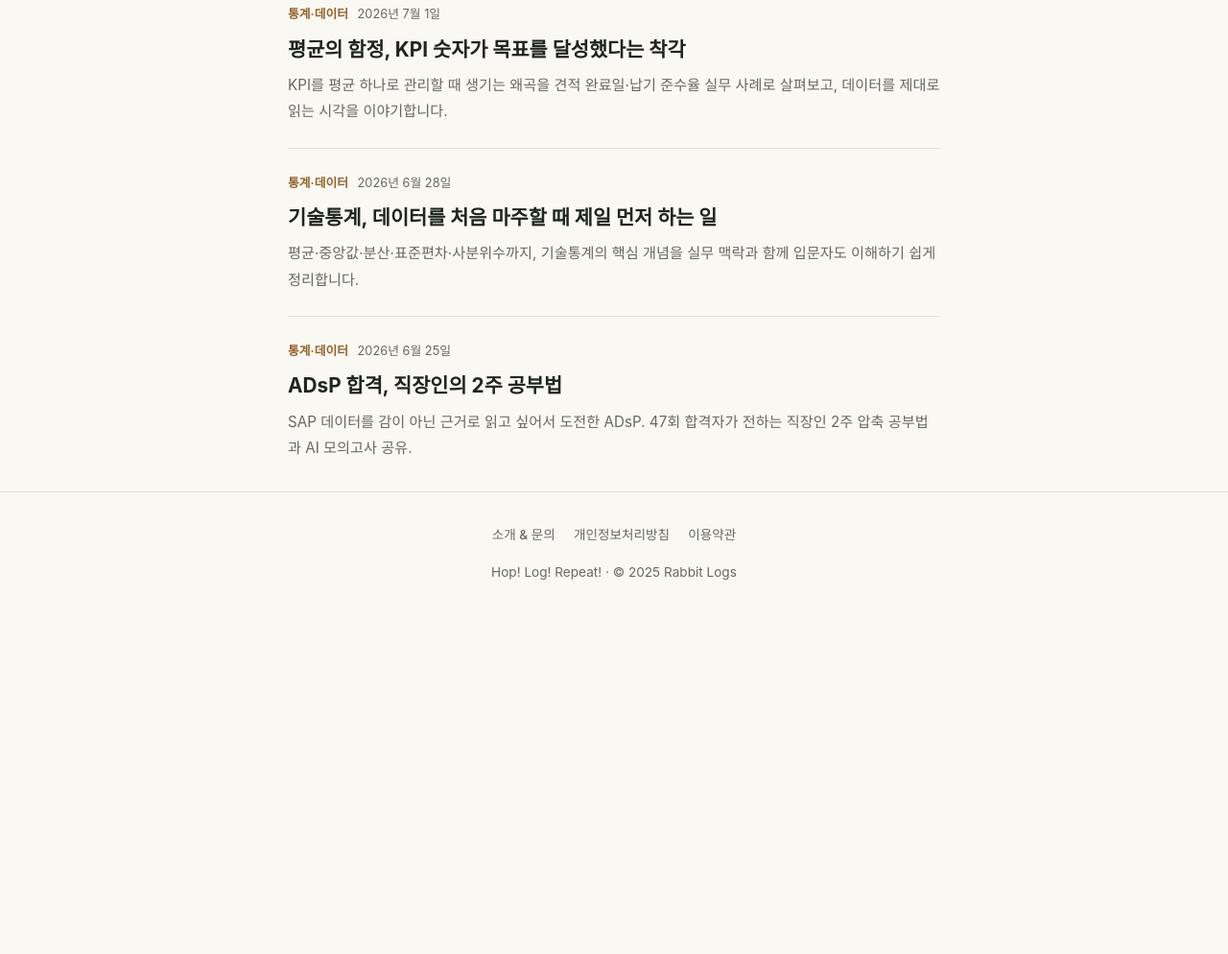
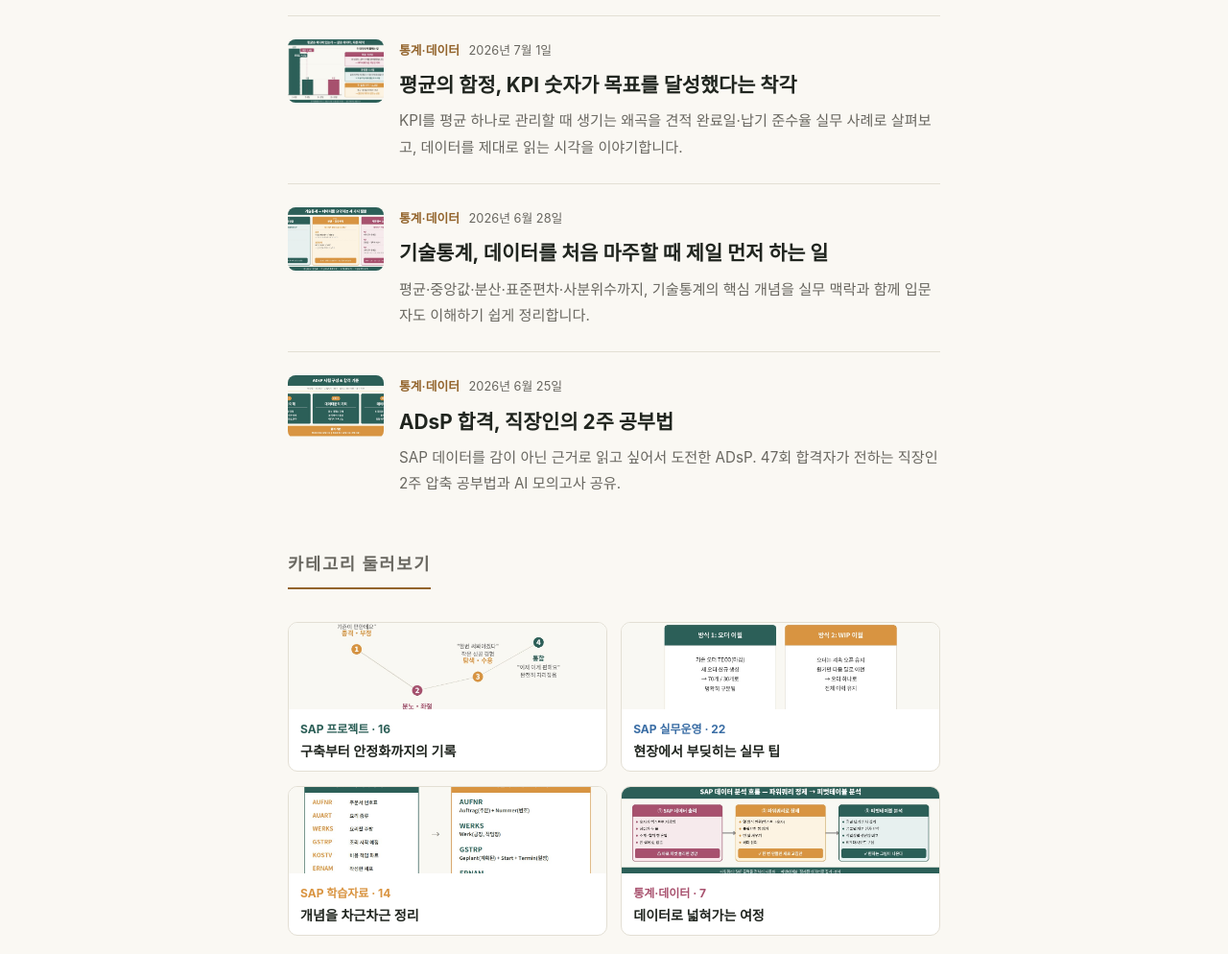
Before and after one commit to rabbitlogs/rabbit-logs, an Astro site: page / in a window 1280 px wide. Shown: the part 1033-2027 px from the top of the page at 96% size. Before the commit the page ends 1687 px from the top, so only its background shows below. Built offline with nearby package versions, Linux system fonts and the light colour scheme; Astro itself is replaced by a stand-in of ours; a web font is replaced by a local one.

Commit message:
feat: 홈 화면에 포스트 썸네일 및 카테고리 둘러보기 섹션 추가

```diff
--- /dev/null
+++ b/src/components/CategoryCard.astro
@@ -0,0 +1,35 @@
+---
+// 홈 화면 "카테고리 둘러보기" 섹션의 카드 하나.
+// 카테고리 대표 글(최신 글)의 썸네일 + 카테고리명·글 수 + 한 줄 소개를 보여준다.
+const { href, catLabel, count, blurb, color, thumbnail = null } = Astro.props;
+---
+
+<a href={href} class="cat-card">
+  {thumbnail ? (
+    <img src={thumbnail} alt="" class="cat-thumb" loading="lazy" width="220" height="120" />
+  ) : (
+    <div class="cat-thumb cat-thumb-empty"></div>
+  )}
+  <div class="cat-body">
+    <div class="cat-label" style={`color:${color}`}>{catLabel} · {count}</div>
+    <div class="cat-blurb">{blurb}</div>
+  </div>
+</a>
+
+<style>
+  .cat-card {
+    display: block; text-decoration: none; color: inherit;
+    background: #fff; border: 1px solid var(--line); border-radius: 10px;
+    overflow: hidden; transition: transform 0.15s, box-shadow 0.15s;
+  }
+  .cat-card:hover { transform: translateY(-2px); box-shadow: 0 4px 14px rgba(32,37,31,0.08); }
+  .cat-thumb { width: 100%; height: 90px; object-fit: cover; display: block; }
+  .cat-thumb-empty { background: var(--color-bg-soft); }
+  .cat-body { padding: 0.65rem 0.75rem; }
+  .cat-label { font-size: 0.75rem; font-weight: 700; margin-bottom: 0.15rem; }
+  .cat-blurb { font-size: 0.88rem; font-weight: 600; line-height: 1.4; color: var(--ink); }
+
+  @media (max-width: 480px) {
+    .cat-thumb { height: 74px; }
+  }
+</style>
--- a/src/components/PostCard.astro
+++ b/src/components/PostCard.astro
@@ -1,5 +1,5 @@
 ---
-const { href, title, description, category, pubDate, lang = 'ko' } = Astro.props;
+const { href, title, description, category, pubDate, thumbnail = null, lang = 'ko' } = Astro.props;
 
 const catName = {
   ko: { project: 'SAP 프로젝트', operations: 'SAP 실무운영', study: 'SAP 학습자료', stats: '통계·데이터' },
@@ -11,26 +11,46 @@ const dateStr = new Date(pubDate).toLocaleDateString(lang === 'en' ? 'en-US' : '
 ---
 
 <a href={href} class="card">
-  <div class="card-meta">
-    <span class="cat">{catName[lang][category]}</span>
-    <span class="date">{dateStr}</span>
+  {thumbnail && (
+    <img src={thumbnail} alt="" class="card-thumb" loading="lazy" width="100" height="66" />
+  )}
+  <div class="card-body">
+    <div class="card-meta">
+      <span class="cat">{catName[lang][category]}</span>
+      <span class="date">{dateStr}</span>
+    </div>
+    <h3>{title}</h3>
+    <p>{description}</p>
   </div>
-  <h3>{title}</h3>
-  <p>{description}</p>
 </a>
 
 <style>
   .card {
-    display: block; text-decoration: none; color: inherit;
+    display: flex; gap: 1rem; align-items: flex-start;
+    text-decoration: none; color: inherit;
     padding: 1.5rem 0; border-bottom: 1px solid var(--line);
     transition: transform 0.15s;
   }
   .card:hover { transform: translateX(4px); }
   .card:last-child { border-bottom: none; padding-bottom: 0; }
   .card:hover h3 { color: var(--primary); }
+  .card-thumb {
+    width: 100px; height: 66px; object-fit: cover; border-radius: 8px;
+    flex-shrink: 0; background: var(--color-bg-soft);
+  }
+  .card-body { min-width: 0; flex: 1; }
   .card-meta { display: flex; gap: 0.6rem; font-size: 0.8rem; margin-bottom: 0.4rem; }
   .card .cat { color: var(--accent); font-weight: 600; }
   .card .date { color: var(--muted); }
-  .card h3 {  font-size: 1.3rem; margin: 0 0 0.3rem; transition: color 0.15s; }
-  .card p { margin: 0; color: var(--muted); font-size: 0.95rem; }
+  .card h3 { font-size: 1.3rem; margin: 0 0 0.3rem; transition: color 0.15s; }
+  .card p {
+    margin: 0; color: var(--muted); font-size: 0.95rem;
+    overflow: hidden; text-overflow: ellipsis;
+    display: -webkit-box; -webkit-line-clamp: 2; -webkit-box-orient: vertical;
+  }
+
+  @media (max-width: 480px) {
+    .card-thumb { width: 76px; height: 50px; }
+    .card h3 { font-size: 1.1rem; }
+  }
 </style>
--- /dev/null
+++ b/src/lib/thumbnail.ts
@@ -0,0 +1,15 @@
+// 글의 대표 이미지 경로를 결정한다.
+// 우선순위: 1) 프론트매터 thumbnail 필드  2) 본문에 처음 등장하는 이미지  3) 없으면 null
+//
+// 사용처: PostCard.astro, index.astro의 카테고리 카드 등
+// null이 반환되면 호출부에서 이미지 없는 레이아웃으로 폴백해야 한다.
+
+const IMAGE_MD_PATTERN = /!\[[^\]]*\]\(([^)]+)\)/;
+
+export function getThumbnail(entry: { data: { thumbnail?: string }; body: string }): string | null {
+  if (entry.data.thumbnail) {
+    return entry.data.thumbnail;
+  }
+  const match = entry.body.match(IMAGE_MD_PATTERN);
+  return match ? match[1] : null;
+}
--- a/src/pages/index.astro
+++ b/src/pages/index.astro
@@ -2,12 +2,35 @@
 import { getCollection } from 'astro:content';
 import BaseLayout from '../layouts/BaseLayout.astro';
 import PostCard from '../components/PostCard.astro';
+import CategoryCard from '../components/CategoryCard.astro';
+import { getThumbnail } from '../lib/thumbnail';
 
 // content/blog/ko/ 안의 글만 가져오기
-const posts = (await getCollection('blog'))
+const allPosts = (await getCollection('blog'))
   .filter((p) => p.id.startsWith('ko/'))
-  .sort((a, b) => b.data.pubDate.valueOf() - a.data.pubDate.valueOf())
-  .slice(0, 6);
+  .sort((a, b) => b.data.pubDate.valueOf() - a.data.pubDate.valueOf());
+
+const posts = allPosts.slice(0, 6);
+
+// 카테고리 둘러보기: 카테고리별 개수 + 대표 글(최신 글) 썸네일
+const CATEGORY_META = {
+  project: { label: 'SAP 프로젝트', color: '#2c5f57', blurb: '구축부터 안정화까지의 기록' },
+  operations: { label: 'SAP 실무운영', color: '#3b6ea5', blurb: '현장에서 부딪히는 실무 팁' },
+  study: { label: 'SAP 학습자료', color: '#d99441', blurb: '개념을 차근차근 정리' },
+  stats: { label: '통계·데이터', color: '#a8516e', blurb: '데이터로 넓혀가는 여정' },
+};
+
+const categoryCards = Object.entries(CATEGORY_META).map(([cat, meta]) => {
+  const catPosts = allPosts.filter((p) => p.data.category === cat);
+  const latest = catPosts[0];
+  return {
+    cat,
+    ...meta,
+    count: catPosts.length,
+    href: `/category/${cat}`,
+    thumbnail: latest ? getThumbnail(latest) : null,
+  };
+});
 ---
 
 <BaseLayout
@@ -20,6 +43,11 @@ const posts = (await getCollection('blog'))
     <div class="hero-text">
       <h1>코드는 몰라도,<br />프로세스는 잘 아는 사람.</h1>
       <p class="hero-sub">생산 PI·SAP PP 실무 기록,<br class="mobile-br" /> 그리고 데이터로 넓혀가는 과정.</p>
+      <p class="hero-stats">
+        {categoryCards.map((c, i) => (
+          <>{i > 0 && <span class="dot">·</span>}<span style={`color:${c.color}`}>{c.cat} {c.count}</span></>
+        ))}
+      </p>
     </div>
   </section>
 
@@ -33,9 +61,26 @@ const posts = (await getCollection('blog'))
         description={post.data.description}
         category={post.data.category}
         pubDate={post.data.pubDate}
+        thumbnail={getThumbnail(post)}
         lang="ko"
       />
     ))}
+  </section>
+
+  <section class="cat-explore">
+    <h2 class="section-title section-title-accent">카테고리 둘러보기</h2>
+    <div class="cat-grid">
+      {categoryCards.map((c) => (
+        <CategoryCard
+          href={c.href}
+          catLabel={c.label}
+          count={c.count}
+          blurb={c.blurb}
+          color={c.color}
+          thumbnail={c.thumbnail}
+        />
+      ))}
+    </div>
   </section>
 
   <style>
@@ -44,15 +89,22 @@ const posts = (await getCollection('blog'))
     .hero-img img { width: 100%; height: auto; display: block; }
     .hero-text { flex: 1; }
     .hero h1 { font-weight: 800; font-size: 2rem; line-height: 1.3; letter-spacing: -0.03em; margin: 0 0 1rem; }
-    .hero-sub { font-size: 1.15rem; color: var(--muted); margin: 0; }
+    .hero-sub { font-size: 1.15rem; color: var(--muted); margin: 0 0 0.7rem; }
+    .hero-stats { font-size: 0.85rem; font-weight: 700; margin: 0; }
+    .hero-stats .dot { color: var(--muted); margin: 0 0.45rem; font-weight: 400; }
     .mobile-br { display: none; }
     .section-title { font-weight: 800; font-size: 1.1rem; color: var(--muted); text-transform: uppercase; letter-spacing: 0.1em; border-bottom: 2px solid var(--primary); padding-bottom: 0.5rem; display: inline-block; }
+    .section-title-accent { border-bottom-color: var(--accent); }
+
+    .cat-explore { margin-top: 2.5rem; padding-bottom: 1rem; }
+    .cat-grid { display: grid; grid-template-columns: 1fr 1fr; gap: 0.9rem; margin-top: 1.2rem; }
 
     @media (max-width: 640px) {
       .hero { flex-direction: column; text-align: center; gap: 1.2rem; padding: 2rem 0 1.5rem; }
       .hero-img { flex: none; width: 180px; }
       .hero h1 { font-size: 1.85rem; }
       .mobile-br { display: inline; }
+      .hero-stats { justify-content: center; flex-wrap: wrap; }
     }
   </style>
 </BaseLayout>
```
Also changed, not shown: .obsidian/workspace.json.
